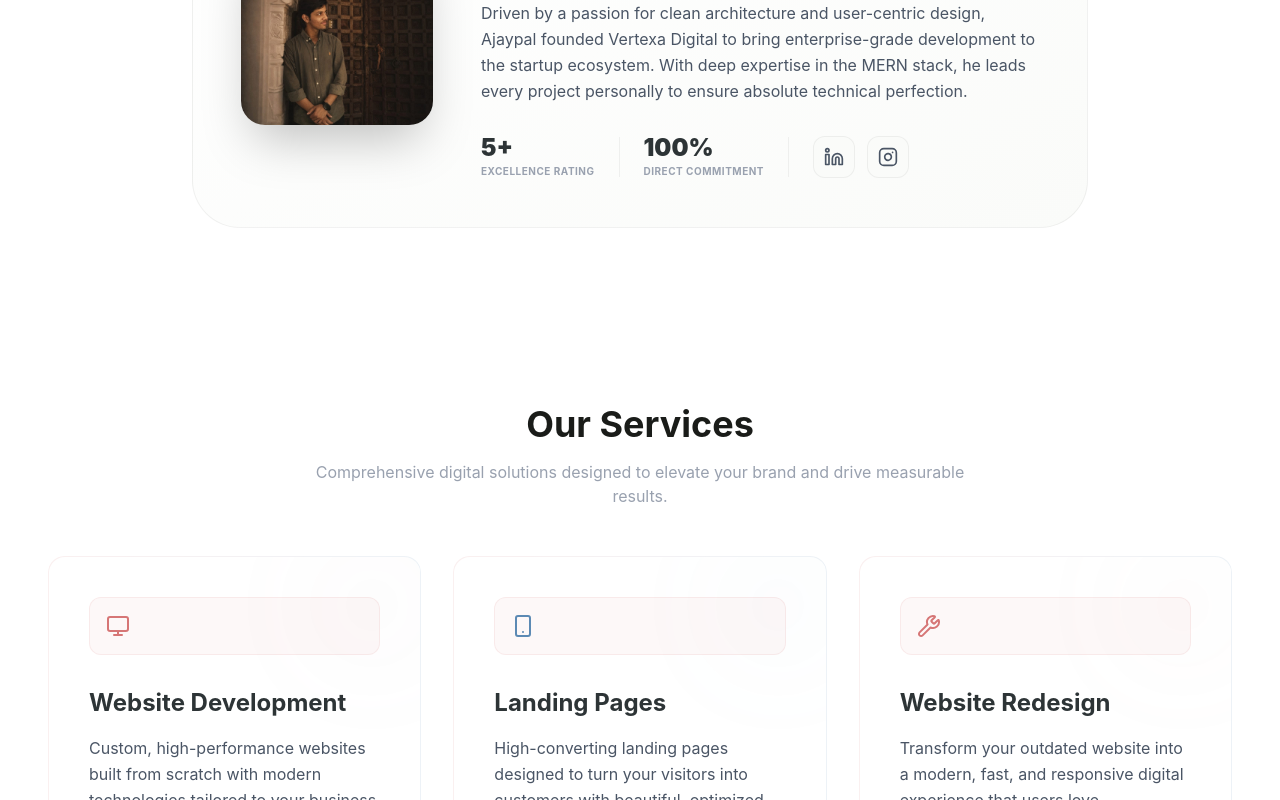
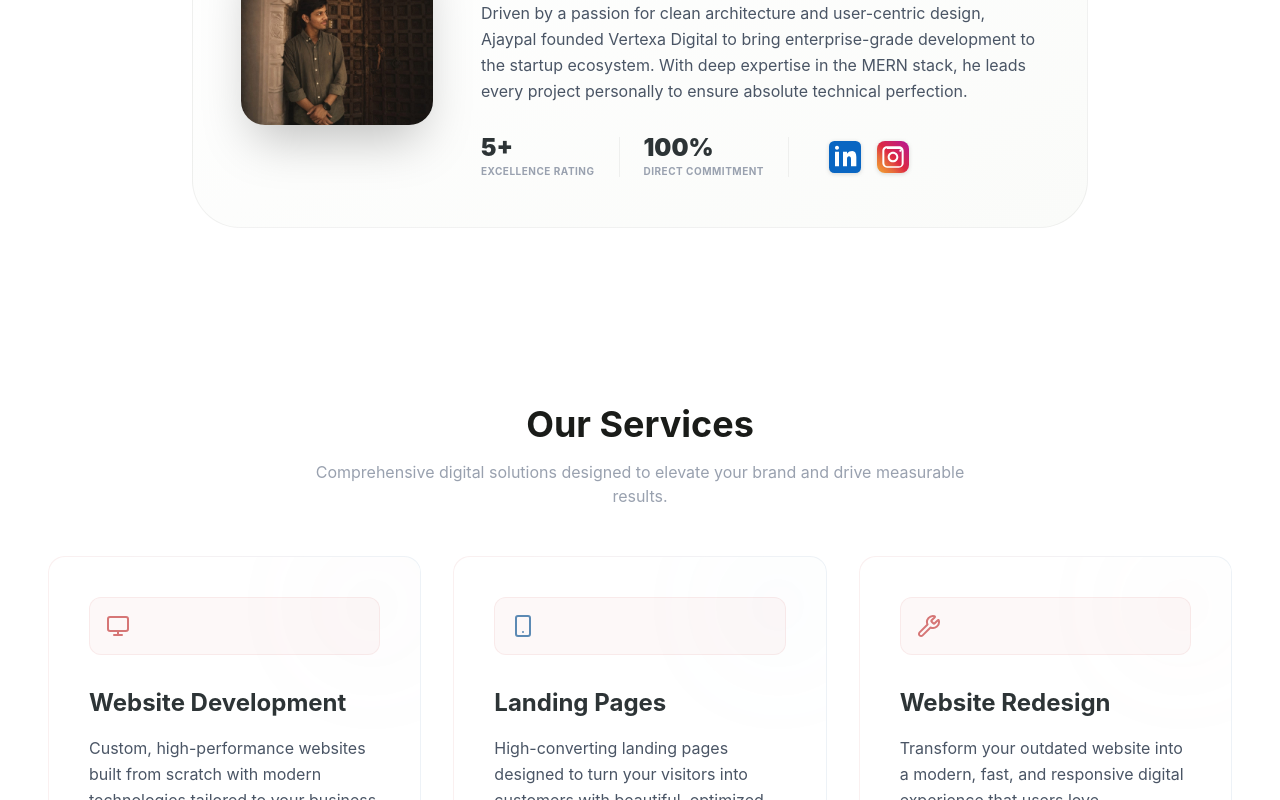
Before and after one commit to Ajaypal110/Vertexa-Digital, a React (Vite) app: page / in a window 1280 px wide. Shown: the part 3180-3980 px from the top of the page. Built offline with nearby package versions, Linux system fonts and the light colour scheme.

Commit message:
refactor: move favicons to root for better compatibility

```diff
--- a/src/components/layout/Footer.tsx
+++ b/src/components/layout/Footer.tsx
@@ -1,6 +1,7 @@
 import React from 'react';
 import { Mail, Phone, MapPin, ExternalLink } from 'lucide-react';
 import { Link } from 'react-scroll';
+import { InstagramColorIcon, LinkedinColorIcon, GithubColorIcon, FiverrColorIcon } from '../ui/SocialIcons';
 
 interface FooterProps {
   onPrivacyClick?: () => void;
@@ -8,43 +9,6 @@ interface FooterProps {
   onRefundClick?: () => void;
   onServiceClick?: () => void;
 }
-
-const InstagramColorIcon = ({ size = 32 }) => (
-  <svg width={size} height={size} viewBox="0 0 24 24" fill="none" xmlns="http://www.w3.org/2000/svg">
-    <rect width="24" height="24" rx="6" fill="url(#ig-grad)"/>
-    <path d="M12 16c-2.206 0-4-1.794-4-4s1.794-4 4-4 4 1.794 4 4-1.794 4-4 4zm0-6.5c-1.379 0-2.5 1.121-2.5 2.5s1.121 2.5 2.5 2.5 2.5-1.121 2.5-2.5-1.121-2.5-2.5-2.5zM17.5 8c-.414 0-.75-.336-.75-.75s.336-.75.75-.75.75.336.75.75-.336.75-.75.75z" fill="white"/>
-    <path fillRule="evenodd" clipRule="evenodd" d="M7.5 4h9c1.93 0 3.5 1.57 3.5 3.5v9c0 1.93-1.57 3.5-3.5 3.5h-9C5.57 20 4 18.43 4 16.5v-9C4 5.57 5.57 4 7.5 4zm0 1.5C6.4 5.5 5.5 6.4 5.5 7.5v9c0 1.1.9 2.5 2 2.5h9c1.1 0 2-.9 2-2v-9c0-1.1-.9-2-2-2h-9z" fill="white"/>
-    <defs>
-      <linearGradient id="ig-grad" x1="2" y1="22" x2="22" y2="2" gradientUnits="userSpaceOnUse">
-        <stop stopColor="#f09433"/>
-        <stop offset="0.25" stopColor="#e6683c"/>
-        <stop offset="0.5" stopColor="#dc2743"/>
-        <stop offset="0.75" stopColor="#cc2366"/>
-        <stop offset="1" stopColor="#bc1888"/>
-      </linearGradient>
-    </defs>
-  </svg>
-);
-
-const LinkedinColorIcon = ({ size = 32 }) => (
-  <svg width={size} height={size} viewBox="0 0 24 24" fill="none" xmlns="http://www.w3.org/2000/svg">
-    <rect width="24" height="24" rx="4" fill="#0A66C2"/>
-    <path d="M7.5 8H4.5v11h3V8zM6 6.5C5.17 6.5 4.5 5.83 4.5 5S5.17 3.5 6 3.5 7.5 4.17 7.5 5 6.83 6.5 6 6.5zm13.5 12.5h-3v-5.5c0-1.38-.62-2-1.5-2s-1.5.62-1.5 2v5.5h-3V8h3v1.5c1-1.5 2.5-2 4-2 2 0 3 1.5 3 4.5v7z" fill="white"/>
-  </svg>
-);
-
-const GithubColorIcon = ({ size = 32 }) => (
-  <svg width={size} height={size} viewBox="0 0 24 24" fill="#181717" xmlns="http://www.w3.org/2000/svg">
-    <path fillRule="evenodd" clipRule="evenodd" d="M12 2C6.477 2 2 6.48 2 12c0 4.42 2.865 8.166 6.839 9.49.5.092.682-.217.682-.482 0-.237-.008-.868-.013-1.703-2.782.605-3.369-1.343-3.369-1.343-.455-1.152-1.11-1.46-1.11-1.46-.908-.62.069-.608.069-.608 1.003.07 1.531 1.032 1.531 1.032.892 1.529 2.341 1.087 2.91.831.092-.646.35-1.087.636-1.338-2.22-.253-4.555-1.11-4.555-4.943 0-1.091.39-1.984 1.029-2.683-.103-.253-.446-1.27.098-2.647 0 0 .84-.269 2.75 1.025A9.56 9.56 0 0112 6.844c.85.004 1.705.114 2.504.336 1.909-1.294 2.747-1.025 2.747-1.025.546 1.377.203 2.394.1 2.647.64.699 1.028 1.592 1.028 2.683 0 3.842-2.339 4.687-4.566 4.935.359.309.678.919.678 1.852 0 1.336-.012 2.415-.012 2.743 0 .267.18.578.688.48C19.138 20.163 22 16.418 22 12c0-5.52-4.477-10-10-10z"/>
-  </svg>
-);
-
-const FiverrColorIcon = ({ size = 32 }) => (
-  <svg width={size} height={size} viewBox="0 0 24 24" fill="none" xmlns="http://www.w3.org/2000/svg">
-    <circle cx="12" cy="12" r="12" fill="#1DBF73"/>
-    <path d="M11 18H8.082V10.723H5.975V8.601h2.107V6.751c0-1.636 1.065-2.58 2.654-2.58s1.868.106 2.308.212v2.247c-.201-.064-.537-.106-.906-.106-.55 0-.745.212-.745.658V8.6h2.122v2.123H11.31V18z M17.076 8.37c.84 0 1.52.68 1.52 1.52s-.68 1.52-1.52 1.52s-1.52-.68-1.52-1.52s.68-1.52 1.52-1.52z M15.688 18h2.776v-7.35h-2.776V18z" fill="white" />
-  </svg>
-);
 
 const Footer: React.FC<FooterProps> = ({ onPrivacyClick, onTermsClick, onRefundClick, onServiceClick }) => {
   const currentYear = new Date().getFullYear();
--- /dev/null
+++ b/src/components/ui/SocialIcons.tsx
@@ -0,0 +1,38 @@
+import React from 'react';
+
+export const InstagramColorIcon = ({ size = 32 }) => (
+  <svg width={size} height={size} viewBox="0 0 24 24" fill="none" xmlns="http://www.w3.org/2000/svg">
+    <rect width="24" height="24" rx="6" fill="url(#global-ig-grad)"/>
+    <path d="M12 16c-2.206 0-4-1.794-4-4s1.794-4 4-4 4 1.794 4 4-1.794 4-4 4zm0-6.5c-1.379 0-2.5 1.121-2.5 2.5s1.121 2.5 2.5 2.5 2.5-1.121 2.5-2.5-1.121-2.5-2.5-2.5zM17.5 8c-.414 0-.75-.336-.75-.75s.336-.75.75-.75.75.336.75.75-.336.75-.75.75z" fill="white"/>
+    <path fillRule="evenodd" clipRule="evenodd" d="M7.5 4h9c1.93 0 3.5 1.57 3.5 3.5v9c0 1.93-1.57 3.5-3.5 3.5h-9C5.57 20 4 18.43 4 16.5v-9C4 5.57 5.57 4 7.5 4zm0 1.5C6.4 5.5 5.5 6.4 5.5 7.5v9c0 1.1.9 2.5 2 2.5h9c1.1 0 2-.9 2-2v-9c0-1.1-.9-2-2-2h-9z" fill="white"/>
+    <defs>
+      <linearGradient id="global-ig-grad" x1="2" y1="22" x2="22" y2="2" gradientUnits="userSpaceOnUse">
+        <stop stopColor="#f09433"/>
+        <stop offset="0.25" stopColor="#e6683c"/>
+        <stop offset="0.5" stopColor="#dc2743"/>
+        <stop offset="0.75" stopColor="#cc2366"/>
+        <stop offset="1" stopColor="#bc1888"/>
+      </linearGradient>
+    </defs>
+  </svg>
+);
+
+export const LinkedinColorIcon = ({ size = 32 }) => (
+  <svg width={size} height={size} viewBox="0 0 24 24" fill="none" xmlns="http://www.w3.org/2000/svg">
+    <rect width="24" height="24" rx="4" fill="#0A66C2"/>
+    <path d="M7.5 8H4.5v11h3V8zM6 6.5C5.17 6.5 4.5 5.83 4.5 5S5.17 3.5 6 3.5 7.5 4.17 7.5 5 6.83 6.5 6 6.5zm13.5 12.5h-3v-5.5c0-1.38-.62-2-1.5-2s-1.5.62-1.5 2v5.5h-3V8h3v1.5c1-1.5 2.5-2 4-2 2 0 3 1.5 3 4.5v7z" fill="white"/>
+  </svg>
+);
+
+export const GithubColorIcon = ({ size = 32 }) => (
+  <svg width={size} height={size} viewBox="0 0 24 24" fill="#181717" xmlns="http://www.w3.org/2000/svg">
+    <path fillRule="evenodd" clipRule="evenodd" d="M12 2C6.477 2 2 6.48 2 12c0 4.42 2.865 8.166 6.839 9.49.5.092.682-.217.682-.482 0-.237-.008-.868-.013-1.703-2.782.605-3.369-1.343-3.369-1.343-.455-1.152-1.11-1.46-1.11-1.46-.908-.62.069-.608.069-.608 1.003.07 1.531 1.032 1.531 1.032.892 1.529 2.341 1.087 2.91.831.092-.646.35-1.087.636-1.338-2.22-.253-4.555-1.11-4.555-4.943 0-1.091.39-1.984 1.029-2.683-.103-.253-.446-1.27.098-2.647 0 0 .84-.269 2.75 1.025A9.56 9.56 0 0112 6.844c.85.004 1.705.114 2.504.336 1.909-1.294 2.747-1.025 2.747-1.025.546 1.377.203 2.394.1 2.647.64.699 1.028 1.592 1.028 2.683 0 3.842-2.339 4.687-4.566 4.935.359.309.678.919.678 1.852 0 1.336-.012 2.415-.012 2.743 0 .267.18.578.688.48C19.138 20.163 22 16.418 22 12c0-5.52-4.477-10-10-10z"/>
+  </svg>
+);
+
+export const FiverrColorIcon = ({ size = 32 }) => (
+  <svg width={size} height={size} viewBox="0 0 24 24" fill="none" xmlns="http://www.w3.org/2000/svg">
+    <circle cx="12" cy="12" r="12" fill="#1DBF73"/>
+    <path d="M11 18H8.082V10.723H5.975V8.601h2.107V6.751c0-1.636 1.065-2.58 2.654-2.58s1.868.106 2.308.212v2.247c-.201-.064-.537-.106-.906-.106-.55 0-.745.212-.745.658V8.6h2.122v2.123H11.31V18z M17.076 8.37c.84 0 1.52.68 1.52 1.52s-.68 1.52-1.52 1.52s-1.52-.68-1.52-1.52s.68-1.52 1.52-1.52z M15.688 18h2.776v-7.35h-2.776V18z" fill="white" />
+  </svg>
+);
--- a/src/sections/About.tsx
+++ b/src/sections/About.tsx
@@ -1,7 +1,7 @@
 import React from 'react';
 import { motion } from 'framer-motion';
 import { useMediaQuery } from '../hooks/useMediaQuery';
-import { Instagram, Linkedin } from 'lucide-react';
+import { InstagramColorIcon, LinkedinColorIcon } from '../components/ui/SocialIcons';
 
 
 const About: React.FC = () => {
@@ -149,12 +149,12 @@ const About: React.FC = () => {
                   <span className="text-[10px] font-bold text-gray-400 uppercase tracking-wider mt-1">Direct Commitment</span>
                 </div>
                 <div className="w-px h-10 bg-black/5 hidden sm:block" />
-                <div className="flex items-center gap-3 mt-4 sm:mt-0">
-                  <a href="https://www.linkedin.com/in/ajaypal-singh-745967326/" target="_blank" rel="noopener noreferrer" className="p-2.5 bg-[#FAFBF9] border border-black/5 hover:border-primary/30 hover:bg-primary/5 text-gray-600 hover:text-primary rounded-xl transition-all duration-300">
-                    <Linkedin size={20} />
+                <div className="flex items-center gap-4 mt-4 sm:mt-0 px-2 lg:px-4">
+                  <a href="https://www.linkedin.com/in/ajaypal-singh-745967326/" target="_blank" rel="noopener noreferrer" className="hover:scale-110 hover:-translate-y-1 transition-transform duration-300 drop-shadow-sm">
+                    <LinkedinColorIcon size={32} />
                   </a>
-                  <a href="https://www.instagram.com/_ajaypal_singh_/" target="_blank" rel="noopener noreferrer" className="p-2.5 bg-[#FAFBF9] border border-black/5 hover:border-primary/30 hover:bg-primary/5 text-gray-600 hover:text-primary rounded-xl transition-all duration-300">
-                    <Instagram size={20} />
+                  <a href="https://www.instagram.com/_ajaypal_singh_/" target="_blank" rel="noopener noreferrer" className="hover:scale-110 hover:-translate-y-1 transition-transform duration-300 drop-shadow-sm">
+                    <InstagramColorIcon size={32} />
                   </a>
                 </div>
               </div>
```
